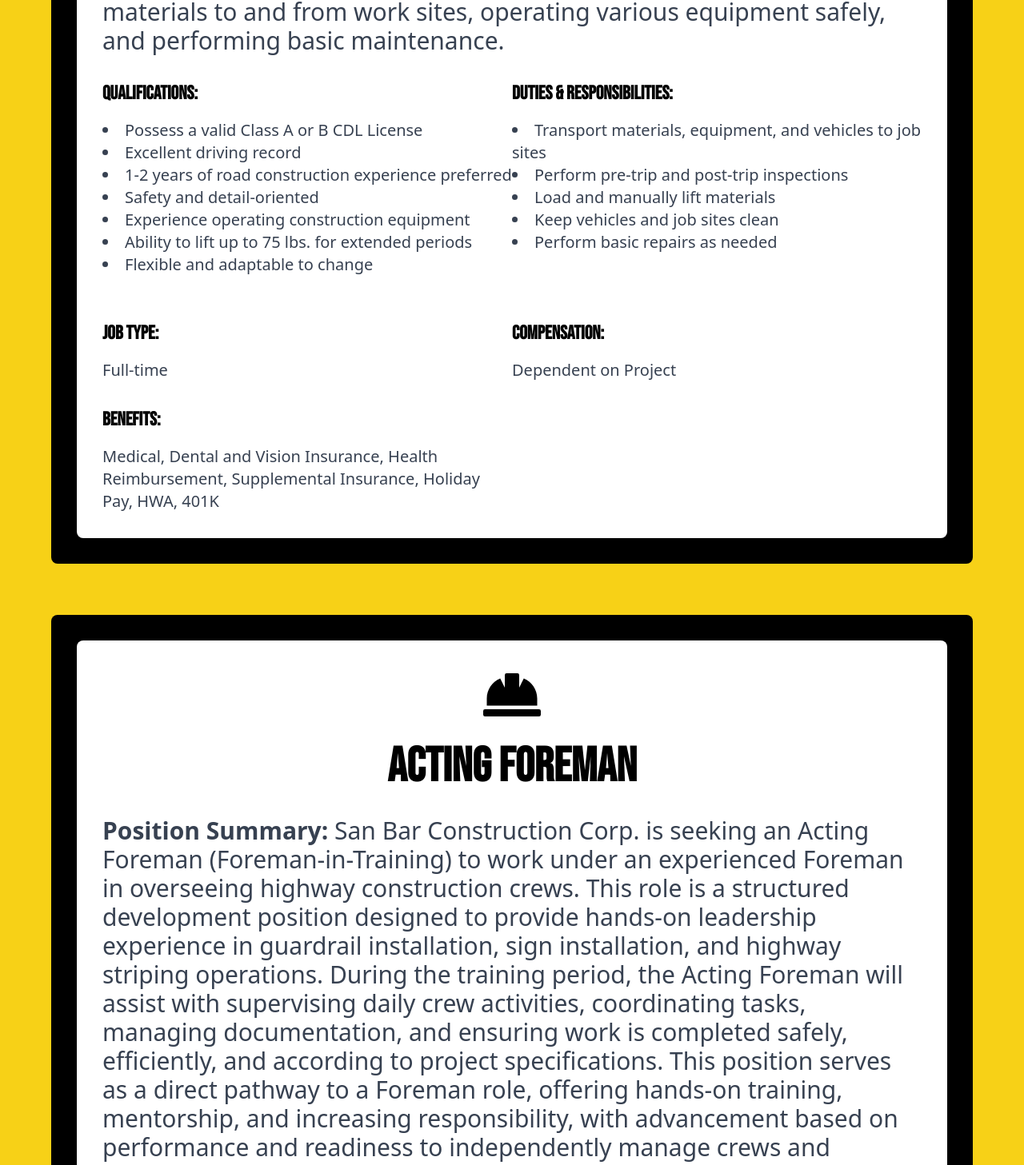
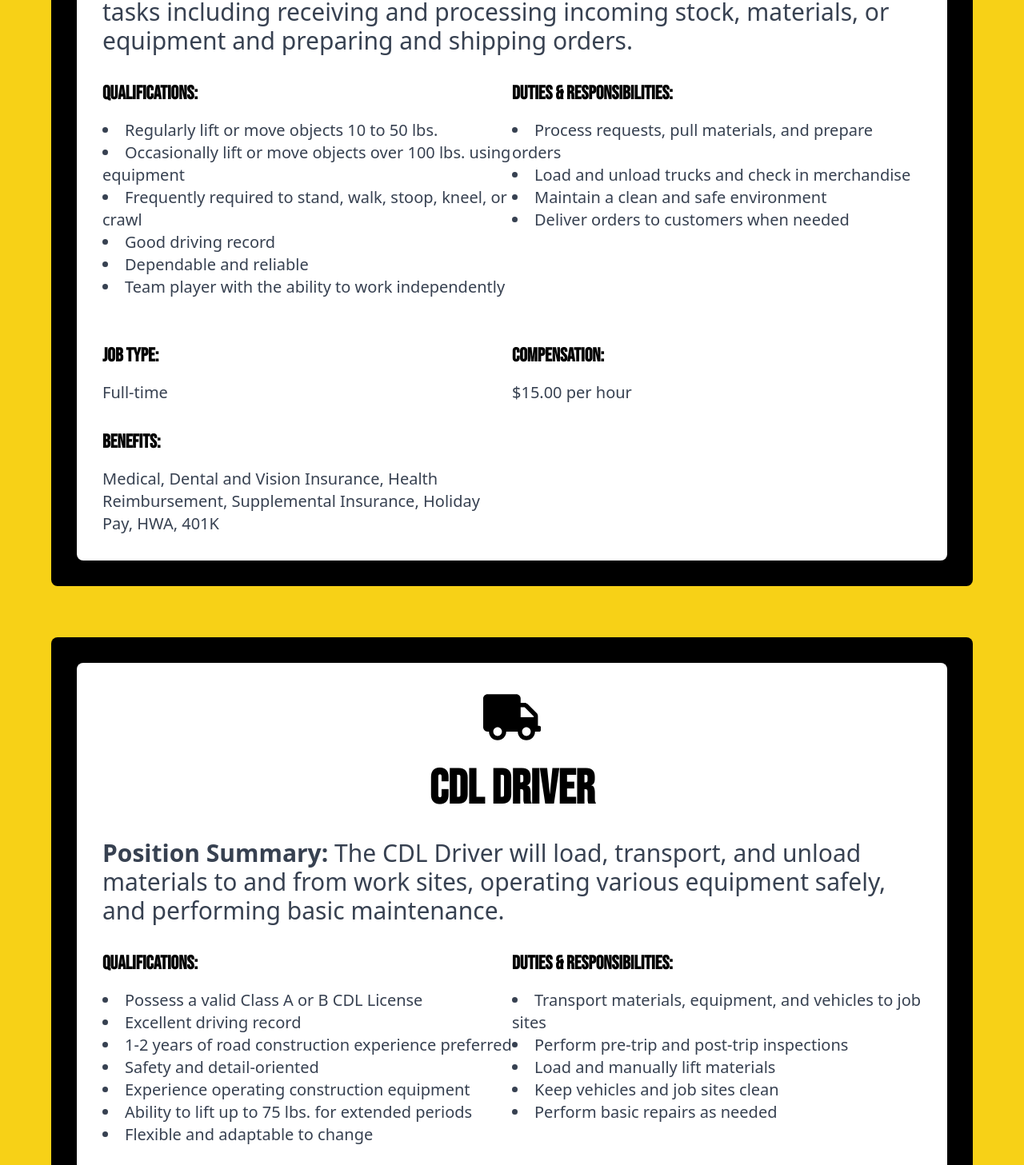
Before and after one commit to JoedyMcconn/SANBARCC, a Next.js app in the folder frontend/: page /job-opportunities in a window 1280 px wide. Shown: the part 2643-4100 px from the top of the page at 80% size. Built offline with nearby package versions, Linux system fonts and the light colour scheme.

Commit message:
job changes

```diff
--- a/frontend/src/app/job-application/page.tsx
+++ b/frontend/src/app/job-application/page.tsx
@@ -185,22 +185,23 @@ export default function JobApplicationForm() {
                 {/* Positions Applying For */}
                 <h3 className="text-2xl font-sans my-6">Position(s) Applying for</h3>
                 <div className="grid grid-cols-1 md:grid-cols-3 gap-4 font-sans mb-6">
+
                     <label className="flex items-center">
-                        <input type="checkbox" name="position" value="Laborer" className="mr-2"/> Laborer
+                        <input type="checkbox" name="position" value="Warehouse Laborer" className="mr-2"/> Warehouse Laborer
                     </label>
 
-                    {/*<label className="flex items-center">*/}
-                    {/*    <input type="checkbox" name="position" value="Field/Technician"*/}
-                    {/*           className="mr-2"/> Field/Technician*/}
-                    {/*</label>*/}
+                    <label className="flex items-center">
+                        <input type="checkbox" name="position" value="Field Technician/Laborer"
+                               className="mr-2"/> Field/Technician
+                    </label>
 
                     {/*<label className="flex items-center">*/}
                     {/*    <input type="checkbox" name="position" value="Guardrail Laborer/Installer" className="mr-2"/>Guardrail Laborer/Installer*/}
                     {/*</label>*/}
 
-                    <label className="flex items-center">
-                        <input type="checkbox" name="position" value="Acting Foreman" className="mr-2"/>Acting Foreman
-                    </label>
+                    {/*<label className="flex items-center">*/}
+                    {/*    <input type="checkbox" name="position" value="Acting Foreman" className="mr-2"/>Acting Foreman*/}
+                    {/*</label>*/}
 
                     {/*<label className="flex items-center">*/}
                     {/*    <input type="checkbox" name="position" value="Purchasing Manager" className="mr-2"/> Purchasing Manager*/}
--- a/frontend/src/app/job-opportunities/page.tsx
+++ b/frontend/src/app/job-opportunities/page.tsx
@@ -212,7 +212,7 @@ export default function JobOpportunities() {
                     "Perform additional administrative tasks as needed"
                 ]}
                 jobType="Full-time"
-                compensation="$15.00/hr"
+                compensation="$17.00/hr"
                 benefits="Medical, Dental and Vision Insurance, HRA, Supplemental Insurance, Holiday Pay, HWA, 401K, Vacation"
             />
 
@@ -351,28 +351,28 @@ export default function JobOpportunities() {
             {/*    benefits="Medical, Dental and Vision Insurance, Health Reimbursement, Supplemental Insurance, Holiday Pay, HWA, 401K"*/}
             {/*/>*/}
 
-            {/*<JobPosition*/}
-            {/*    title="Warehouse Worker"*/}
-            {/*    icon={<FaWarehouse />}*/}
-            {/*    summary="The Warehouse Worker will perform a variety of tasks including receiving and processing incoming stock, materials, or equipment and preparing and shipping orders."*/}
-            {/*    qualifications={[*/}
-            {/*        "Regularly lift or move objects 10 to 50 lbs.",*/}
-            {/*        "Occasionally lift or move objects over 100 lbs. using equipment",*/}
-            {/*        "Frequently required to stand, walk, stoop, kneel, or crawl",*/}
-            {/*        "Good driving record",*/}
-            {/*        "Dependable and reliable",*/}
-            {/*        "Team player with the ability to work independently"*/}
-            {/*    ]}*/}
-            {/*    responsibilities={[*/}
-            {/*        "Process requests, pull materials, and prepare orders",*/}
-            {/*        "Load and unload trucks and check in merchandise",*/}
-            {/*        "Maintain a clean and safe environment",*/}
-            {/*        "Deliver orders to customers when needed"*/}
-            {/*    ]}*/}
-            {/*    jobType="Full-time"*/}
-            {/*    compensation="$15.00 per hour"*/}
-            {/*    benefits="Medical, Dental and Vision Insurance, Health Reimbursement, Supplemental Insurance, Holiday Pay, HWA, 401K"*/}
-            {/*/>*/}
+            <JobPosition
+                title="Warehouse Worker"
+                icon={<FaWarehouse />}
+                summary="The Warehouse Worker will perform a variety of tasks including receiving and processing incoming stock, materials, or equipment and preparing and shipping orders."
+                qualifications={[
+                    "Regularly lift or move objects 10 to 50 lbs.",
+                    "Occasionally lift or move objects over 100 lbs. using equipment",
+                    "Frequently required to stand, walk, stoop, kneel, or crawl",
+                    "Good driving record",
+                    "Dependable and reliable",
+                    "Team player with the ability to work independently"
+                ]}
+                responsibilities={[
+                    "Process requests, pull materials, and prepare orders",
+                    "Load and unload trucks and check in merchandise",
+                    "Maintain a clean and safe environment",
+                    "Deliver orders to customers when needed"
+                ]}
+                jobType="Full-time"
+                compensation="$15.00 per hour"
+                benefits="Medical, Dental and Vision Insurance, Health Reimbursement, Supplemental Insurance, Holiday Pay, HWA, 401K"
+            />
 
             <JobPosition
                 title="CDL Driver"
@@ -399,67 +399,67 @@ export default function JobOpportunities() {
                 benefits="Medical, Dental and Vision Insurance, Health Reimbursement, Supplemental Insurance, Holiday Pay, HWA, 401K"
             />
 
-            {/*<JobPosition*/}
-            {/*    title="Field Technician/Laborer"*/}
-            {/*    icon={<FaTools />}*/}
-            {/*    summary="The Field Technician/Laborer will work on preparing and executing projects professionally, including loading and unloading materials, operating equipment, and basic maintenance."*/}
-            {/*    qualifications={[*/}
-            {/*        "1-2 years of road construction experience preferred",*/}
-            {/*        "Possess a CDL preferred",*/}
-            {/*        "Experience operating construction equipment",*/}
-            {/*        "Ability to travel 100% of the time",*/}
-            {/*        "Ability to lift up to 75 lbs. for extended periods",*/}
-            {/*        "Flexible and adaptable to change"*/}
-            {/*    ]}*/}
-            {/*    responsibilities={[*/}
-            {/*        "Transport materials and equipment to job sites",*/}
-            {/*        "Perform maintenance of equipment",*/}
-            {/*        "Safely operate tools and machinery",*/}
-            {/*        "Maintain cleanliness of job sites",*/}
-            {/*        "Read and execute plans for layout marks"*/}
-            {/*    ]}*/}
-            {/*    jobType="Full-time"*/}
-            {/*    compensation="Dependent on Project"*/}
-            {/*    benefits="Medical, Dental and Vision Insurance, Health Reimbursement, Supplemental Insurance, Holiday Pay, HWA, 401K"*/}
-            {/*/>*/}
+            <JobPosition
+                title="Field Technician/Laborer"
+                icon={<FaTools />}
+                summary="The Field Technician/Laborer will work on preparing and executing projects professionally, including loading and unloading materials, operating equipment, and basic maintenance."
+                qualifications={[
+                    "1-2 years of road construction experience preferred",
+                    "Possess a CDL preferred",
+                    "Experience operating construction equipment",
+                    "Ability to travel 100% of the time",
+                    "Ability to lift up to 75 lbs. for extended periods",
+                    "Flexible and adaptable to change"
+                ]}
+                responsibilities={[
+                    "Transport materials and equipment to job sites",
+                    "Perform maintenance of equipment",
+                    "Safely operate tools and machinery",
+                    "Maintain cleanliness of job sites",
+                    "Read and execute plans for layout marks"
+                ]}
+                jobType="Full-time"
+                compensation="Dependent on Project"
+                benefits="Medical, Dental and Vision Insurance, Health Reimbursement, Supplemental Insurance, Holiday Pay, HWA, 401K"
+            />
 
-            <JobPosition
-                title="Acting Foreman"
-                icon={<FaHardHat />}
-                summary="San Bar Construction Corp. is seeking an Acting Foreman (Foreman-in-Training) to work under an experienced Foreman in overseeing highway construction crews. This role is a structured development position designed to provide hands-on leadership experience in guardrail installation, sign installation, and highway striping operations.
-During the training period, the Acting Foreman will assist with supervising daily crew activities, coordinating tasks, managing documentation, and ensuring work is completed safely, efficiently, and according to project specifications.
-This position serves as a direct pathway to a Foreman role, offering hands-on training, mentorship, and increasing responsibility, with advancement based on performance and readiness to independently manage crews and projects."
+{/*            <JobPosition*/}
+{/*                title="Acting Foreman"*/}
+{/*                icon={<FaHardHat />}*/}
+{/*                summary="San Bar Construction Corp. is seeking an Acting Foreman (Foreman-in-Training) to work under an experienced Foreman in overseeing highway construction crews. This role is a structured development position designed to provide hands-on leadership experience in guardrail installation, sign installation, and highway striping operations.*/}
+{/*During the training period, the Acting Foreman will assist with supervising daily crew activities, coordinating tasks, managing documentation, and ensuring work is completed safely, efficiently, and according to project specifications.*/}
+{/*This position serves as a direct pathway to a Foreman role, offering hands-on training, mentorship, and increasing responsibility, with advancement based on performance and readiness to independently manage crews and projects."*/}
 
-                qualifications={[
-                    "3–5+ years of highway construction experience preferred",
-                    "Previous experience as a lead or senior crew member strongly preferred",
-                    "Hands-on experience in guardrail, sign installation, or striping operations",
-                    "Strong willingness to learn leadership and crew management",
-                    "Good communication skills (verbal and written)",
-                    "Ability to perform physically demanding work and lift heavy materials",
-                    "Experience operating construction equipment and hydraulic tools preferred",
-                    "Ability to work outdoors in varying weather conditions",
-                    "Solid understanding of construction processes and jobsite safety",
-                    "Valid driver’s license required"
-                ]}
+{/*                qualifications={[*/}
+{/*                    "3–5+ years of highway construction experience preferred",*/}
+{/*                    "Previous experience as a lead or senior crew member strongly preferred",*/}
+{/*                    "Hands-on experience in guardrail, sign installation, or striping operations",*/}
+{/*                    "Strong willingness to learn leadership and crew management",*/}
+{/*                    "Good communication skills (verbal and written)",*/}
+{/*                    "Ability to perform physically demanding work and lift heavy materials",*/}
+{/*                    "Experience operating construction equipment and hydraulic tools preferred",*/}
+{/*                    "Ability to work outdoors in varying weather conditions",*/}
+{/*                    "Solid understanding of construction processes and jobsite safety",*/}
+{/*                    "Valid driver’s license required"*/}
+{/*                ]}*/}
 
-                responsibilities={[
-                    "Assist the Foreman in coordinating daily crew activities based on project plans",
-                    "Help adjust work plans based on weather, site conditions, and staffing needs",
-                    "Support delegation of tasks and responsibilities to crew members",
-                    "Read and interpret project plans, specifications, and layouts",
-                    "Lead by example in safety, productivity, and quality workmanship",
-                    "Assist in training crew members on installation techniques and procedures",
-                    "Monitor project progress to meet timelines and production goals",
-                    "Support equipment management, including safe operation and maintenance",
-                    "Maintain accurate documentation and jobsite records",
-                    "Ensure job sites remain safe, clean, and compliant with safety standards"
-                ]}
+{/*                responsibilities={[*/}
+{/*                    "Assist the Foreman in coordinating daily crew activities based on project plans",*/}
+{/*                    "Help adjust work plans based on weather, site conditions, and staffing needs",*/}
+{/*                    "Support delegation of tasks and responsibilities to crew members",*/}
+{/*                    "Read and interpret project plans, specifications, and layouts",*/}
+{/*                    "Lead by example in safety, productivity, and quality workmanship",*/}
+{/*                    "Assist in training crew members on installation techniques and procedures",*/}
+{/*                    "Monitor project progress to meet timelines and production goals",*/}
+{/*                    "Support equipment management, including safe operation and maintenance",*/}
+{/*                    "Maintain accurate documentation and jobsite records",*/}
+{/*                    "Ensure job sites remain safe, clean, and compliant with safety standards"*/}
+{/*                ]}*/}
 
-                jobType="Full-time"
-                compensation="Dependent on project, with additional wage adjustments based on pay class"
-                benefits="Medical, Dental and Vision Insurance, HRA, Supplemental Insurance, Holiday Pay, HWA, 401K"
-            />
+{/*                jobType="Full-time"*/}
+{/*                compensation="Dependent on project, with additional wage adjustments based on pay class"*/}
+{/*                benefits="Medical, Dental and Vision Insurance, HRA, Supplemental Insurance, Holiday Pay, HWA, 401K"*/}
+{/*            />*/}
 
 {/*            <JobPosition*/}
 {/*                title="Guardrail Laborer / Operator / Installer"*/}
```
